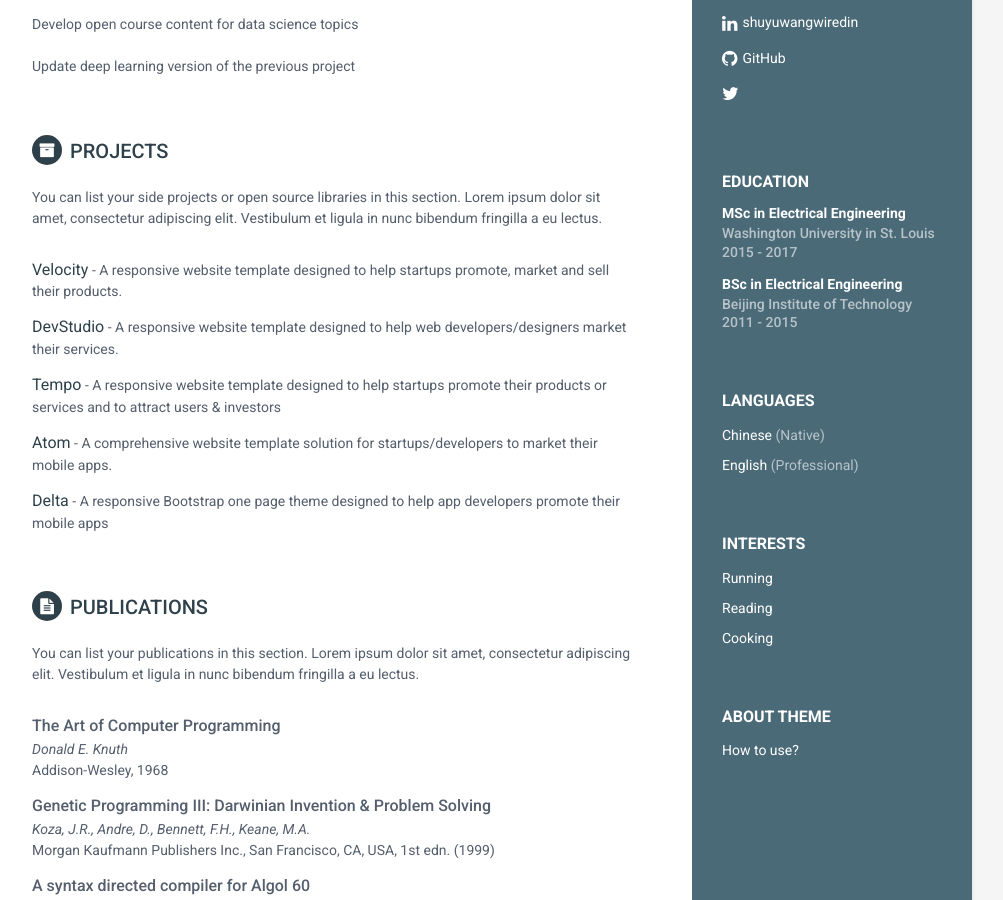
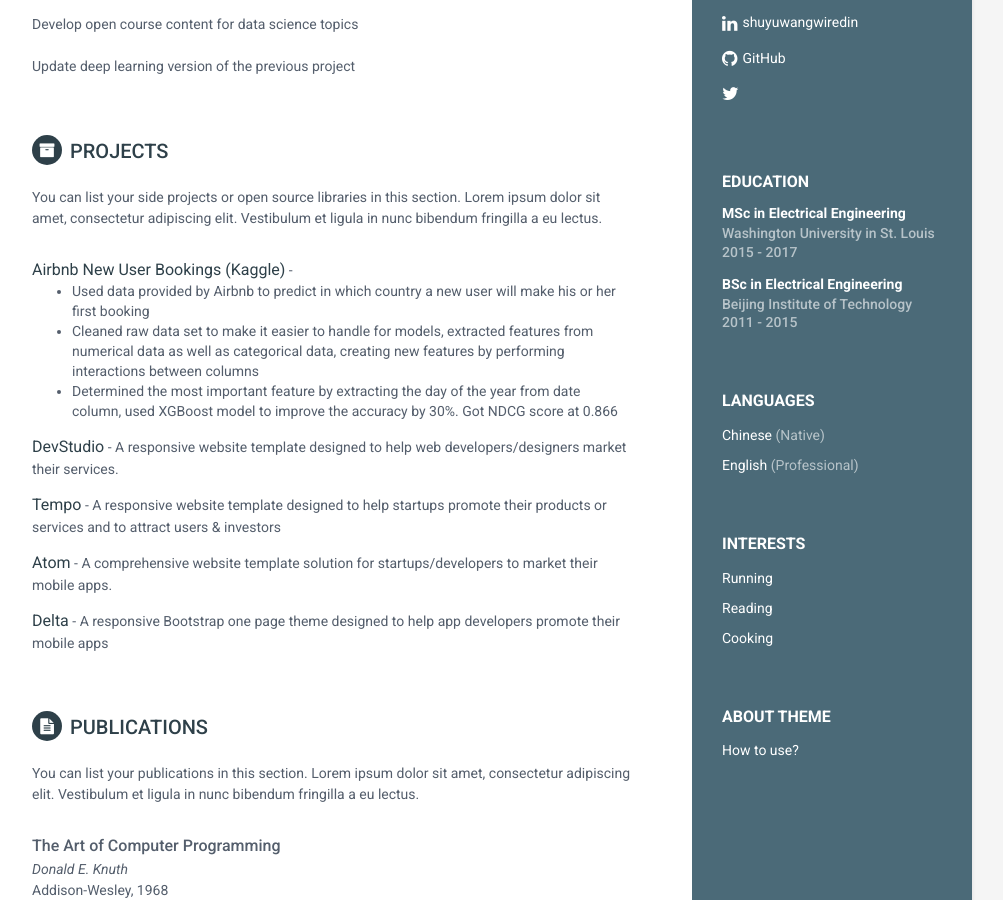
Before and after one commit to treeforest456/online_cv, a Jekyll site: the page built from index.html, in a window 1280 px wide and 900 px high, scrolled down 391 px. Shown: the whole window, without its empty margins (168-1171 px from the left). Built offline with Jekyll 4.4.1, drawn with Linux system fonts in a browser that asks for light colours.

Commit message:
feat: try to update projects update projects using html unordered list tag see if it works

```diff
--- a/_data/projects.yml
+++ b/_data/projects.yml
@@ -2,9 +2,16 @@ intro: "You can list your side projects or open source libraries in this section
   sit amet, consectetur adipiscing elit. Vestibulum et ligula in nunc bibendum fringilla a eu lectus."
 projects:
   - project:
-    title: Velocity
+    title: Airbnb New User Bookings (Kaggle)
     link: "#hook"
-    tagline: "A responsive website template designed to help startups promote, market and sell their products."
+    tagline: "<br />
+    <ul>
+      <li>Used data provided by Airbnb to predict in which country a new user will make his or her first booking</li>
+      <li>Cleaned raw data set to make it easier to handle for models, extracted features from numerical data as well as
+categorical data, creating new features by performing interactions between columns</li>
+      <li>Determined the most important feature by extracting the day of the year from date column, used XGBoost
+model to improve the accuracy by 30%. Got NDCG score at 0.866</li>
+    </ul>"
   - project:
     title: DevStudio
     link: "#"
```
